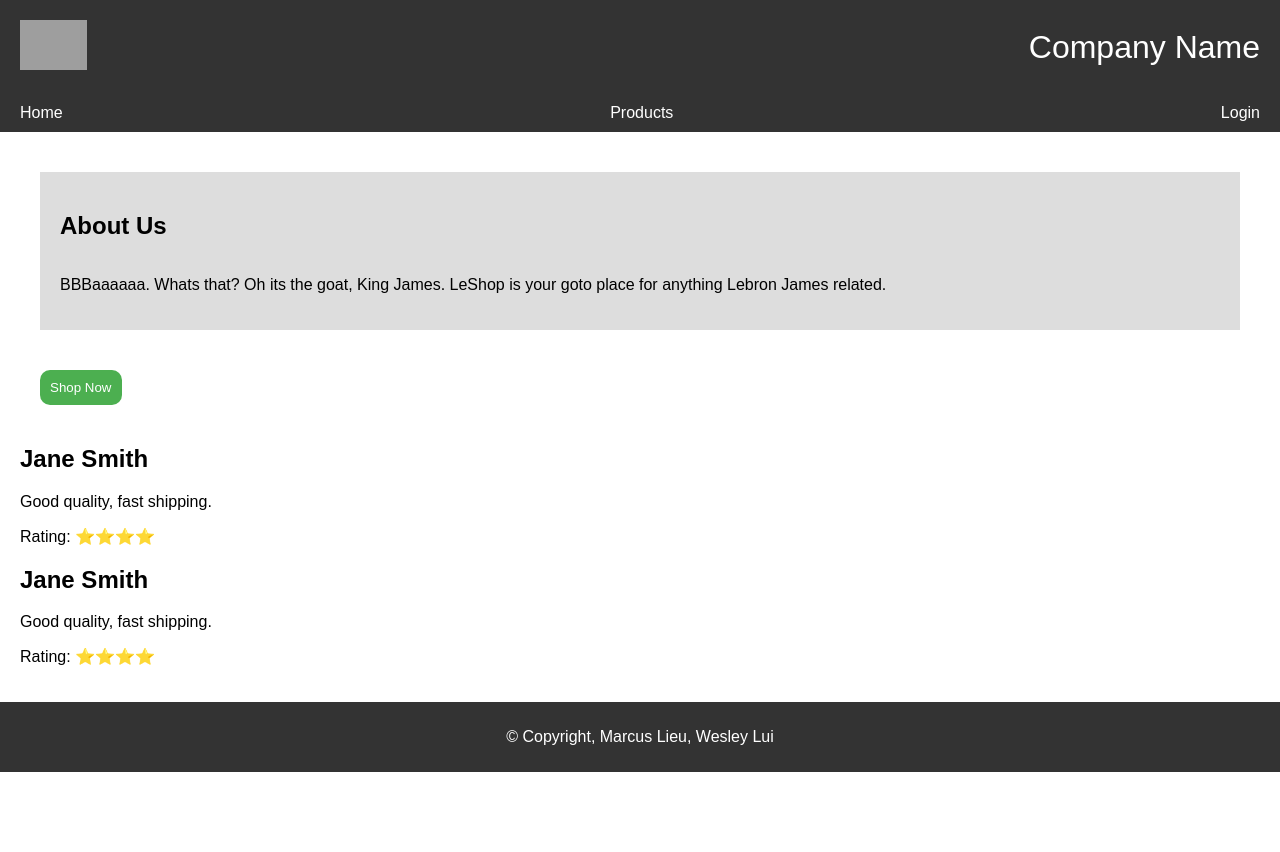
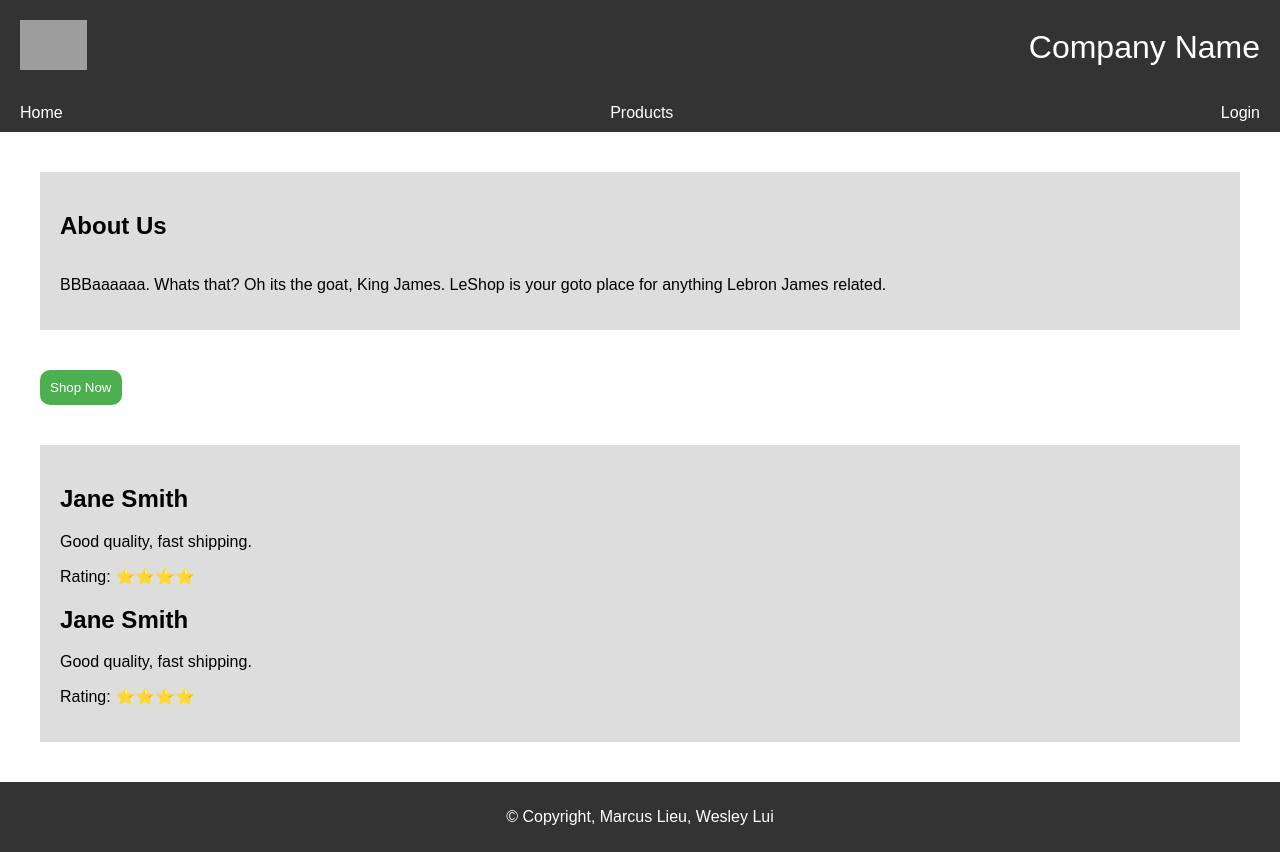
Before and after one commit to wesleylui/My-Ecommerce-App, a React (Create React App) app in the folder my-ecommerce-app/: page / in a window 1280 px wide. Before the commit the page ends 800 px from the top, so only its background shows below. Built offline with nearby package versions, Linux system fonts and the light colour scheme; grey boxes are pictures that could not be loaded.

Commit message:
update styling for reviews TODO: fix logo image in header.js

```diff
--- a/my-ecommerce-app/src/component/header.js
+++ b/my-ecommerce-app/src/component/header.js
@@ -7,6 +7,7 @@ function Header() {
             <header class="header">
                 <div class="logo">
                     <img src="./my-ecommerce-app/public/images/logo.png" alt="Company Logo"></img>
+                    {/*<!-- TODO: fix image path -->*/}
                 </div>
                 <div class="company-name">
                     Company Name
--- a/my-ecommerce-app/src/component/homeMainSection.js
+++ b/my-ecommerce-app/src/component/homeMainSection.js
@@ -32,7 +32,7 @@ function HomeMainSection() {
       </section>
 
       {/*<!-- Render the selected reviews -->*/}
-      <div>
+      <section class="customer-reviews">
         {selectedReviews.map((review, index) => (
           <div key={index} class="review">
             <h2>{review.customerName}</h2>
@@ -40,7 +40,7 @@ function HomeMainSection() {
             <p>Rating: {'⭐'.repeat(review.stars)}</p> {/* Display as many star emojis as number from review.stars */}
           </div>
         ))}
-      </div>
+      </section>
     </main>
   );
 }
```
